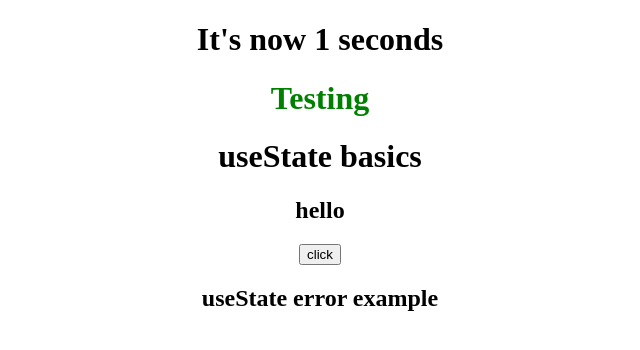
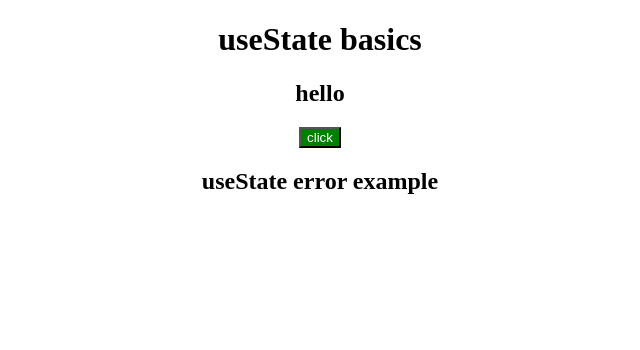
Before and after one commit to Codekazuki/40daysofreact, a React (Create React App) app: page / in a window 1280 px wide. Shown: the top 350 px of the page, without its empty margins (320-960 px from the left). Built offline with nearby package versions, Linux system fonts and the light colour scheme.

Commit message:
innoliz class

```diff
--- a/src/App.js
+++ b/src/App.js
@@ -6,7 +6,7 @@ import UseStatesBasics from "./tutorial/01-useState/starter/02-useState-basics";
 function App() {
   return (
     <div className='App'>
-      <Test />
+      {/* <Test /> */}
       <UseStatesBasics />
       <ErrorExample />
     </div>
--- a/src/Testing/Test.js
+++ b/src/Testing/Test.js
@@ -1,8 +1,14 @@
 import React, { useEffect, useState } from "react";
 import "./test.css";
 const Test = () => {
+  const handleClick = () => {
+    console.log("I have been clicked");
+    console.log("Still on Clicking");
+  };
   return (
     <>
+      <button onClick={handleClick}>Click me</button>
+
       <Hello />
       <h1 className='test'>Testing</h1>
     </>
@@ -10,16 +16,7 @@ const Test = () => {
 };
 
 const Hello = () => {
-  const [count, setCount] = useState(0);
-
-  useEffect(() => {
-    const counter = setTimeout(() => {
-      setCount((count) => count + 1);
-    }, 1000);
-    return () => clearInterval(counter);
-  }, []);
-  console.log(count);
-  return <h1>It's now {count} seconds</h1>;
+  return <h1>Hello</h1>;
 };
 
 export default Test;
--- a/src/Testing/test.css
+++ b/src/Testing/test.css
@@ -1,3 +1,7 @@
 .test {
   color: green;
 }
+button {
+  background-color: green;
+  color: white;
+}
```
